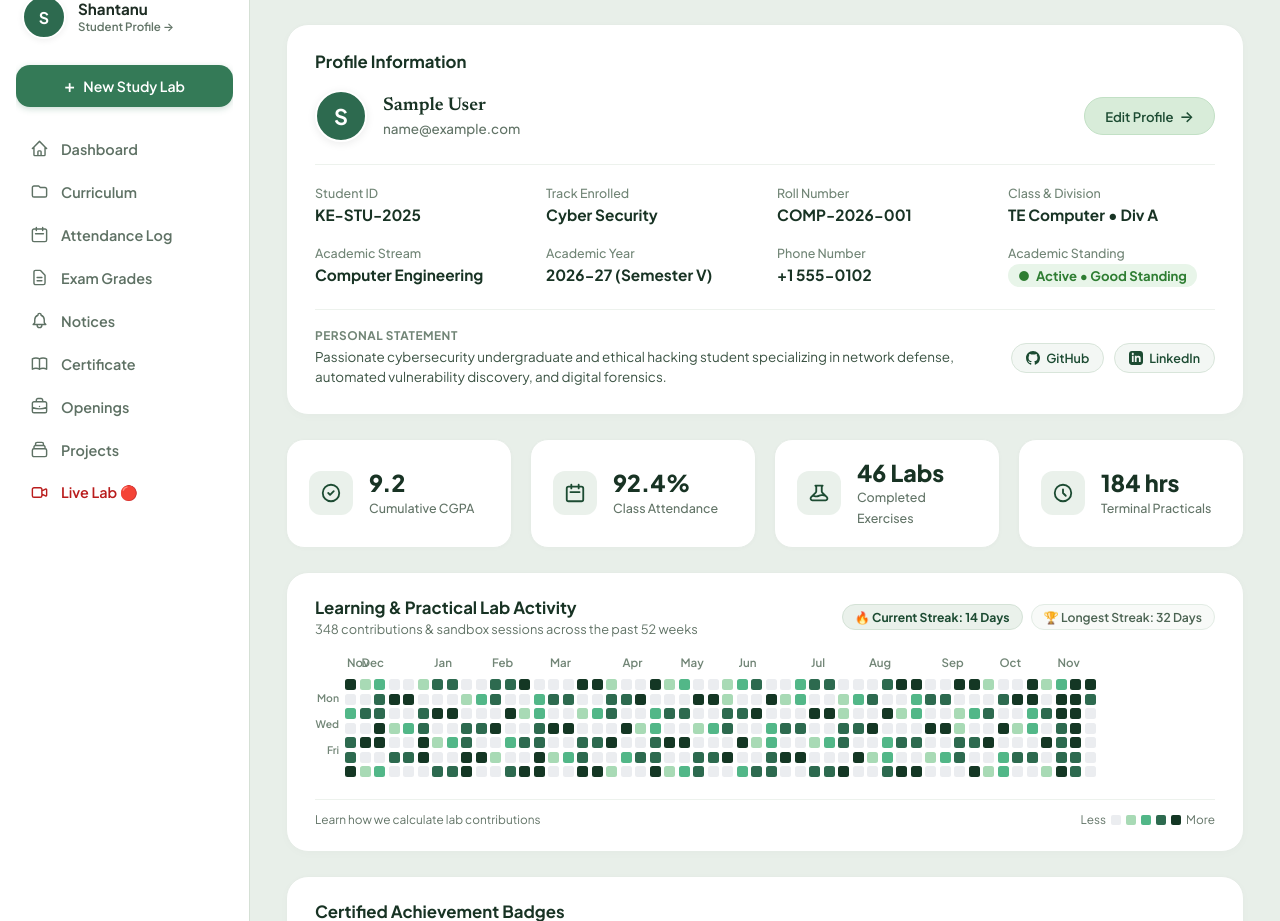
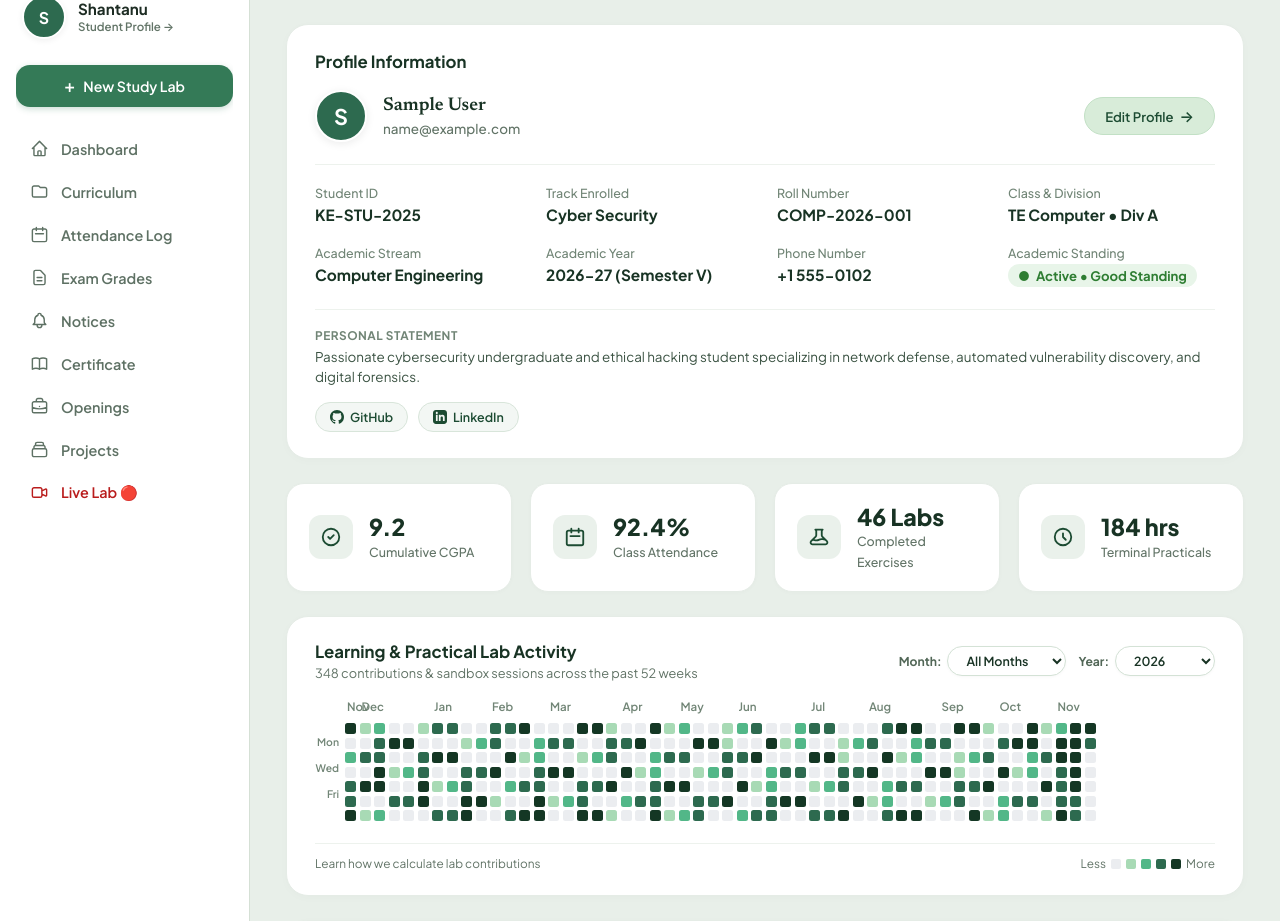
Before and after one commit to Shantanu-Groott/ERP, a PHP site: page /student/profile in a window 1280 px wide. Shown: the part 89-1010 px from the top of the page. Run offline with PHP 8.4, Linux system fonts and the light colour scheme; the visitor is signed in with stand-in values (Sample User, id 1); data that the repository does not hold is empty; some libraries are stand-ins or nearby versions.

Commit message:
feat(profile): replace streak badges with interactive month and year filter dropdowns on activity calendar

```diff
--- a/app/Views/student/profile.php
+++ b/app/Views/student/profile.php
@@ -154,7 +154,7 @@ $avatarLetter = strtoupper(substr((string)$fullName, 0, 1));
         </div>
 
         <!-- Student Bio Statement & External Portfolios -->
-        <div style="margin-top: 22px; padding-top: 18px; border-top: 1px solid #edf2ed; display: flex; justify-content: space-between; align-items: center; flex-wrap: wrap; gap: 14px;">
+        <div style="margin-top: 22px; padding-top: 18px; border-top: 1px solid #edf2ed; display: flex; justify-content: space-between; align-items: left; flex-direction: column; gap: 14px;">
             <div style="flex: 1; min-width: 260px;">
                 <span style="font-size: 0.74rem; font-weight: 700; text-transform: uppercase; letter-spacing: 0.5px; color: #718576; display: block; margin-bottom: 4px;">
                     Personal Statement
@@ -264,19 +264,47 @@ $avatarLetter = strtoupper(substr((string)$fullName, 0, 1));
                 <h3 style="font-size: 1.05rem; font-weight: 700; color: #183324; margin: 0 0 3px 0;">
                     Learning & Practical Lab Activity
                 </h3>
-                <p style="font-size: 0.8rem; color: #627467; margin: 0;">
+                <p id="calendar-activity-summary" style="font-size: 0.8rem; color: #627467; margin: 0;">
                     <?= htmlspecialchars($stats['total_contributions']) ?> contributions & sandbox sessions across the past 52 weeks
                 </p>
             </div>
 
-            <!-- Streak summary pills -->
-            <div style="display: flex; align-items: center; gap: 8px;">
-                <span style="font-size: 0.76rem; font-weight: 700; color: #1c4b32; background: #eaf1eb; border: 1px solid #d4e2d6; padding: 4px 12px; border-radius: 999px;">
-                    🔥 Current Streak: <?= htmlspecialchars($stats['current_streak']) ?> Days
-                </span>
-                <span style="font-size: 0.76rem; font-weight: 600; color: #4b6352; background: #f8faf8; border: 1px solid #e2ece4; padding: 4px 12px; border-radius: 999px;">
-                    🏆 Longest Streak: <?= htmlspecialchars($stats['longest_streak']) ?> Days
-                </span>
+            <!-- Month & Year Filter Dropdowns -->
+            <div style="display: flex; align-items: center; gap: 12px; flex-wrap: wrap;">
+
+                <!-- Month Filter Dropdown -->
+                <div style="display: flex; align-items: center; gap: 6px;">
+                    <label for="filter-month" style="font-size: 0.76rem; font-weight: 700; color: #526757;">Month:</label>
+                    <select id="filter-month" onchange="filterActivityCalendar()"
+                            style="background: #ffffff; border: 1px solid #d4e2d6; border-radius: 999px; padding: 5px 14px; font-size: 0.78rem; font-weight: 600; color: #183324; cursor: pointer; font-family: inherit; outline: none; box-shadow: 0 1px 3px rgba(0,0,0,0.03);">
+                        <option value="all">All Months</option>
+                        <option value="01">January</option>
+                        <option value="02">February</option>
+                        <option value="03">March</option>
+                        <option value="04">April</option>
+                        <option value="05">May</option>
+                        <option value="06">June</option>
+                        <option value="07">July</option>
+                        <option value="08">August</option>
+                        <option value="09">September</option>
+                        <option value="10">October</option>
+                        <option value="11">November</option>
+                        <option value="12">December</option>
+                    </select>
+                </div>
+
+                <!-- Year Filter Dropdown -->
+                <div style="display: flex; align-items: center; gap: 6px;">
+                    <label for="filter-year" style="font-size: 0.76rem; font-weight: 700; color: #526757;">Year:</label>
+                    <select id="filter-year" onchange="filterActivityCalendar()"
+                            style="background: #ffffff; border: 1px solid #d4e2d6; border-radius: 999px; padding: 5px 14px; font-size: 0.78rem; font-weight: 600; color: #183324; cursor: pointer; font-family: inherit; outline: none; box-shadow: 0 1px 3px rgba(0,0,0,0.03);">
+                        <option value="all">All Years</option>
+                        <option value="2026" selected>2026</option>
+                        <option value="2025">2025</option>
+                        <option value="2024">2024</option>
+                    </select>
+                </div>
+
             </div>
         </div>
 
@@ -329,8 +357,10 @@ $avatarLetter = strtoupper(substr((string)$fullName, 0, 1));
                                         : "No activity on {$day['display_date']}";
                                 ?>
                                     <div class="calendar-cell"
+                                         data-date="<?= htmlspecialchars($day['date']) ?>"
+                                         data-count="<?= (int)$day['count'] ?>"
                                          data-tooltip="<?= htmlspecialchars($tooltipText) ?>"
-                                         style="width: 11px; height: 11px; border-radius: 2.5px; background: <?= $c ?>; cursor: pointer; transition: transform 0.1s ease;">
+                                         style="width: 11px; height: 11px; border-radius: 2.5px; background: <?= $c ?>; cursor: pointer; transition: transform 0.1s ease, opacity 0.25s ease;">
                                     </div>
                                 <?php endforeach; ?>
                             </div>
@@ -583,4 +613,55 @@ function closeEditProfileModal() {
     const modal = document.getElementById('editProfileModal');
     if (modal) modal.style.display = 'none';
 }
+
+function filterActivityCalendar() {
+    const monthSelect = document.getElementById('filter-month');
+    const yearSelect = document.getElementById('filter-year');
+    if (!monthSelect || !yearSelect) return;
+
+    const selMonth = monthSelect.value;
+    const selYear = yearSelect.value;
+
+    const cells = document.querySelectorAll('.calendar-cell');
+    let matchingContributions = 0;
+
+    cells.forEach(cell => {
+        const dateStr = cell.getAttribute('data-date') || '';
+        const count = parseInt(cell.getAttribute('data-count') || '0', 10);
+        const parts = dateStr.split('-');
+        const y = parts[0];
+        const m = parts[1];
+
+        const matchesYear = (selYear === 'all' || y === selYear);
+        const matchesMonth = (selMonth === 'all' || m === selMonth);
+
+        if (matchesYear && matchesMonth) {
+            cell.style.opacity = '1';
+            cell.style.filter = 'none';
+            matchingContributions += count;
+        } else {
+            cell.style.opacity = '0.15';
+            cell.style.filter = 'grayscale(100%)';
+        }
+    });
+
+    const summaryText = document.getElementById('calendar-activity-summary');
+    if (summaryText) {
+        const monthNames = {
+            '01': 'January', '02': 'February', '03': 'March', '04': 'April',
+            '05': 'May', '06': 'June', '07': 'July', '08': 'August',
+            '09': 'September', '10': 'October', '11': 'November', '12': 'December'
+        };
+
+        if (selMonth === 'all' && selYear === 'all') {
+            summaryText.textContent = matchingContributions + ' contributions & sandbox sessions across all recorded activity';
+        } else if (selMonth === 'all') {
+            summaryText.textContent = matchingContributions + ' contributions & sandbox sessions in ' + selYear;
+        } else if (selYear === 'all') {
+            summaryText.textContent = matchingContributions + ' contributions recorded in ' + (monthNames[selMonth] || selMonth);
+        } else {
+            summaryText.textContent = matchingContributions + ' contributions recorded in ' + (monthNames[selMonth] || selMonth) + ' ' + selYear;
+        }
+    }
+}
 </script>
```
